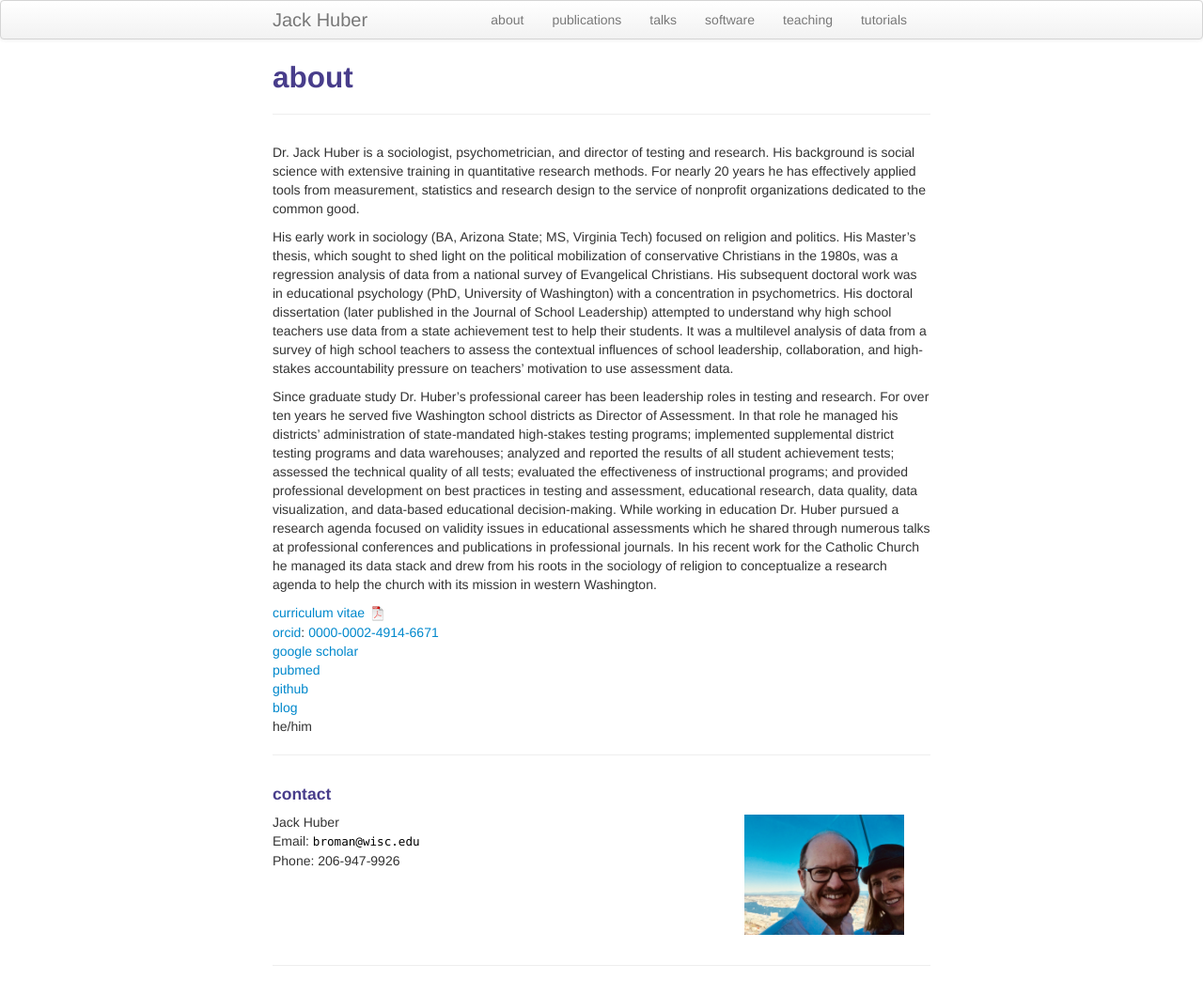
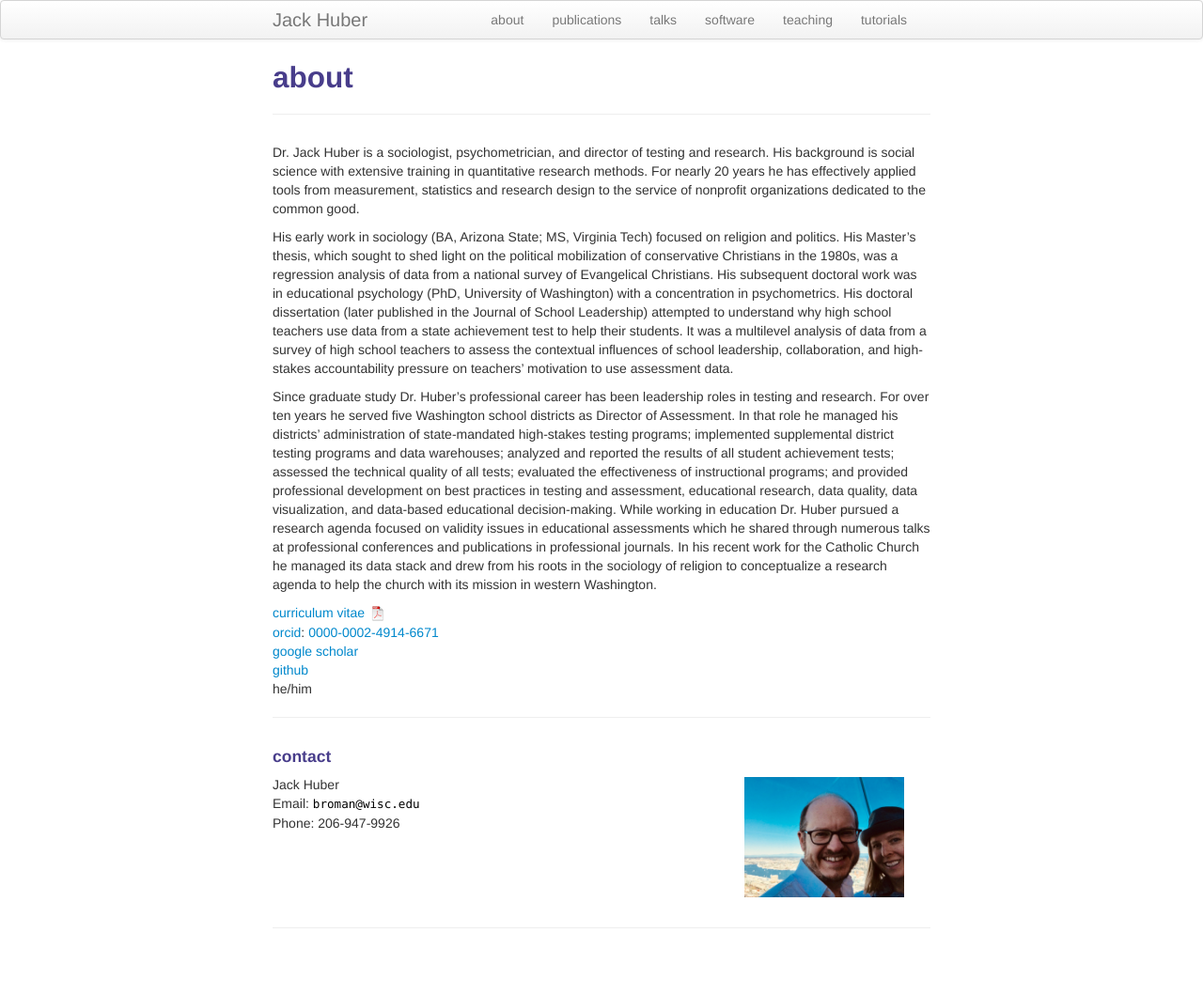
Before and after one commit to jackbhuber/jackbhuber.github.io, a Jekyll site: the page built from pages/about.md, in a window 1280 px wide. Shown: the whole page at 94% size. Built offline with Jekyll 4.4.1, drawn with Linux system fonts in a browser that asks for light colours; after the commit the page ends 1019 px from its top, so only the background shows below that.

Commit message:
Update about.md

```diff
--- a/pages/about.md
+++ b/pages/about.md
@@ -13,10 +13,7 @@ Since graduate study Dr. Huber’s professional career has been leadership roles
 [curriculum vitae ![CV as pdf](icons16/pdf-icon.png)]({{ BASE_PATH }}/assets/broman_cv.pdf)<br/>
 [orcid](https://orcid.org): [0000-0002-4914-6671](https://orcid.org/0000-0002-4914-6671)<br/>
 [google scholar](https://scholar.google.com/citations?sortby=pubdate&hl=en&user=42tCp5UAAAAJ&view_op=list_works)<br/>
-[pubmed](https://www.ncbi.nlm.nih.gov/pubmed/?term=broman+kw)<br/>
-<!-- [impactstory](https://impactstory.org/u/0000-0002-4914-6671)<br/> -->
 [github](https://github.com/kbroman)<br/>
-[blog](https://kbroman.org/blog) <br/>
 he/him
 
 ---
@@ -36,8 +33,8 @@ he/him
         </div>
 
         <div class="span2">
-        <a href="../assets/pics/MeatSpaceNeedle.jpg">
-            <img src="../assets/pics/MeatSpaceNeedle.jpg"
+        <a href="../assets/pics/MeatSpaceNeedle.JPG">
+            <img src="../assets/pics/MeatSpaceNeedle.JPG"
                   title="Jack Huber" alt="Jack Huber"/></a>
         </div>
     </div>
```
